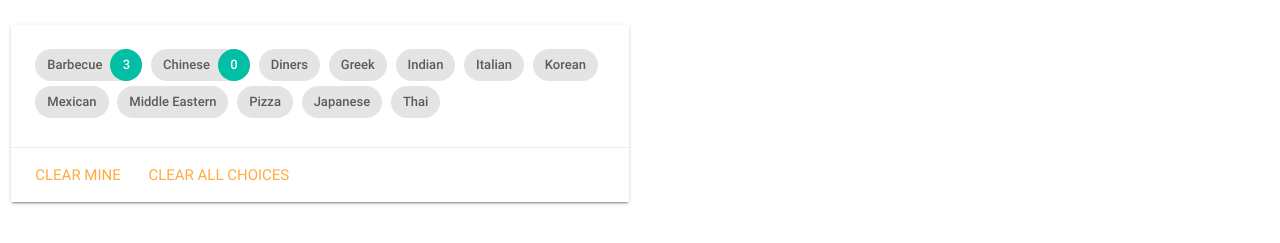
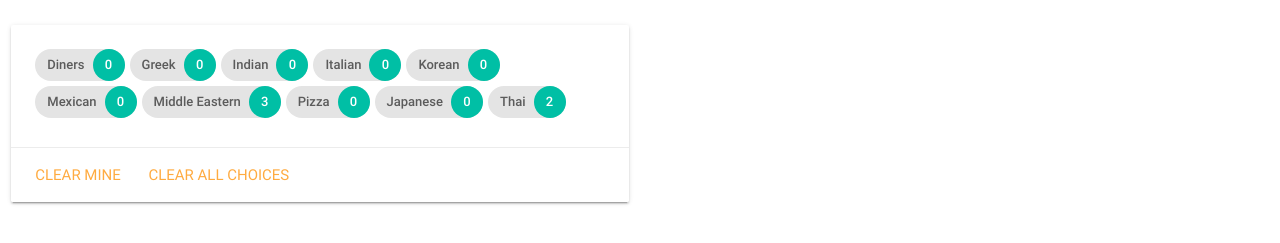
Before and after one commit to mastindersingh/group-lunch, a plain HTML site: page index.html in a window 1280 px wide. Shown: the part 135-378 px from the top of the page. Drawn offline with nearby package versions, Linux system fonts and the light colour scheme.

Commit message:
Moved chip data to JS

```diff
--- a/index.html
+++ b/index.html
@@ -32,24 +32,19 @@
       <div class="row">
         <div class="col s12 m6">
           <div class="card darken-1">
-            <div class="card-content">
-              <div class="chip">
-                <span class="vote-count">3</span>
-                Barbecue
-              </div>
-              <div class="chip">
-                <span class="vote-count">0</span>
-                Chinese</div>
-              <div class="chip">Diners</div>
-              <div class="chip">Greek</div>
-              <div class="chip">Indian</div>
-              <div class="chip">Italian</div>
-              <div class="chip">Korean</div>
-              <div class="chip">Mexican</div>
-              <div class="chip">Middle Eastern</div>
-              <div class="chip">Pizza</div>
-              <div class="chip">Japanese</div>
-              <div class="chip">Thai</div>
+            <div class="card-content chip-container" id="chip-container">
+              <!-- <div class="chip"><span class="vote-count">3</span>Barbecue</div>
+              <div class="chip"><span class="vote-count">0</span>Chinese</div>
+              <div class="chip"><span class="vote-count">0</span>Diners</div>
+              <div class="chip"><span class="vote-count">0</span>Greek</div>
+              <div class="chip"><span class="vote-count">0</span>Indian</div>
+              <div class="chip"><span class="vote-count">0</span>Italian</div>
+              <div class="chip"><span class="vote-count">0</span>Korean</div>
+              <div class="chip"><span class="vote-count">0</span>Mexican</div>
+              <div class="chip"><span class="vote-count">0</span>Middle Eastern</div>
+              <div class="chip"><span class="vote-count">0</span>Pizza</div>
+              <div class="chip"><span class="vote-count">0</span>Japanese</div>
+              <div class="chip"><span class="vote-count">0</span>Thai</div> -->
             </div>
             <div class="card-action">
               <a href="#">Clear Mine</a>
--- a/js/app.js
+++ b/js/app.js
@@ -1,3 +1,63 @@
+var chipContainer = document.getElementById('chip-container');
+
+
+var chipData = [
+	{
+		cuisine: "Diners",
+		voteCount: 0
+	},
+	{
+		cuisine: "Greek",
+		voteCount: 0
+	},
+	{
+		cuisine: "Indian",
+		voteCount: 0
+	},
+	{
+		cuisine: "Italian",
+		voteCount: 0
+	},
+	{
+		cuisine: "Korean",
+		voteCount: 0
+	},
+	{
+		cuisine: "Mexican",
+		voteCount: 0
+	},
+	{
+		cuisine: "Middle Eastern",
+		voteCount: 3
+	},
+	{
+		cuisine: "Pizza",
+		voteCount: 0
+	},
+	{
+		cuisine: "Japanese",
+		voteCount: 0
+	},
+	{
+		cuisine: "Thai",
+		voteCount: 2
+	},
+]
+
+for (i = 0; i < chipData.length; i++) {
+
+	var cuisine = chipData[i].cuisine;
+	var voteCount = chipData[i].voteCount;
+
+	var chipTemplate = `<div class="chip"><span class="vote-count">${voteCount}</span>${cuisine}</div>`;
+
+	chipContainer.innerHTML += chipTemplate;
+}
+
+
+
+
+
 $('.chip').click(function(e) {
   // var el = parseInt($('.vote-count').text());
 
```
